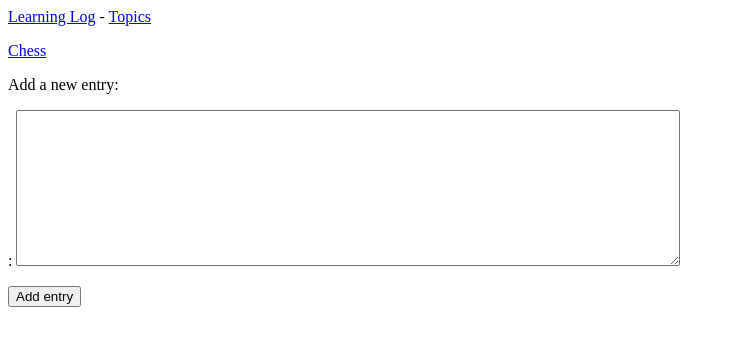
After one commit to new-machines/learning_log, a Django app: page /new_entry/1/ in a window 1280 px wide. The commit adds this page. Shown: the top 346 px of the page, without its empty margins (0-735 px from the left). Run offline with Django 3.2, Linux system fonts and the light colour scheme; data comes from the database, SQL or seed files in the repository.

Commit message:
commit operation

```diff
--- a/learning_logs/forms.py
+++ b/learning_logs/forms.py
@@ -7,3 +7,10 @@ class TopicForm(forms.ModelForm):
         model = Topic
         fields = ['text']
         labels = {'text': ''}
+
+class EntryForm(forms.ModelForm):
+ 	class Meta:
+ 		model = Entry
+ 		fields = ['text']
+ 		labels = {'text': ' '}
+ 		widgets = {'text': forms.Textarea(attrs={'cols': 80})}
--- /dev/null
+++ b/learning_logs/templates/learning_logs/new_entry.html
@@ -0,0 +1,14 @@
+{% extends "learning_logs/base.html" %}
+
+{% block content %}
+
+  <p><a href="{% url 'learning_logs:topic' topic.id %}">{{ topic }}</a></p>
+
+  <p>Add a new entry:</p>
+  <form action="{% url 'learning_logs:new_entry' topic.id %}" method='post'>
+    {% csrf_token %}
+    {{ form.as_p }}
+    <button name='submit'>Add entry</button>
+  </form>
+
+{% endblock content %}
--- a/learning_logs/templates/learning_logs/topic.html
+++ b/learning_logs/templates/learning_logs/topic.html
@@ -5,6 +5,9 @@
   <p>Topic: {{ topic }}</p>
 
   <p>Entries:</p>
+  <p>
+    <a href="{% url 'learning_logs:new_entry' topic:id %}">Add new entry</a>
+  </p>
   <ul>
   {% for entry in entries %}
     <li>
--- a/learning_logs/urls.py
+++ b/learning_logs/urls.py
@@ -11,4 +11,6 @@ urlpatterns = [
 	path('topics/<int:topic_id>/', views.topic, name='topic'),
 	# Page for adding a new topic
 	path('new_topic/', views.new_topic, name='new_topic'),
+	# Page for adding a new entry
+	path('new_entry/<int:topic_id>/', views.new_entry, name='new_entry'),
 ]
--- a/learning_logs/views.py
+++ b/learning_logs/views.py
@@ -1,6 +1,6 @@
 from django.shortcuts import render, redirect
 from .models import Topic
-from .forms import TopicForm
+from .forms import TopicForm, EntryForm
 
 # Create your views here.
 def index(request):
@@ -35,3 +35,23 @@ def new_topic(request):
     # Display a blank or invalid form.
     context = {'form': form}
     return render(request, 'learning_logs/new_topic.html', context)
+
+def new_entry(request, topic_id):
+    """Add a new entry for a particular topic."""
+    topic = Topic.objects.get(id=topic_id)
+
+    if request.method != 'POST':
+        # No data submitted; create a blank form.
+        form = EntryForm()
+    else:
+        # POST data submitted; process data.
+        form = EntryForm(data=request.POST)
+        if form.is_valid():
+            new_entry = form.save(commit=False)
+            new_entry.topic = topic
+            new_entry.save()
+            return redirect('learning_logs:topic', topic_id=topic_id)
+
+    # Display a blank or invalid form.
+    context = {'topic': topic, 'form': form}
+    return render(request, 'learning_logs/new_entry.html', context)
```
